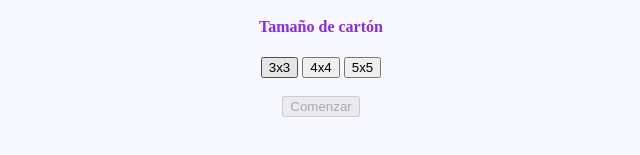
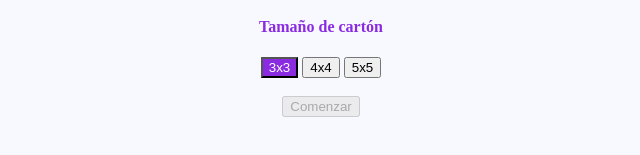
Before and after one commit to Luriannys/luriannys.github.io, a plain HTML site: page index.html in a window 1280 px wide. In both pictures the pointer is over the button "3x3". Shown: the part 167-322 px from the top of the page, 319-959 px from the left. Drawn offline with Linux system fonts and the light colour scheme.

Commit message:
Colores de prueba

```diff
--- a/style.css
+++ b/style.css
@@ -15,6 +15,12 @@ h1, h4 {
     text-align: center;
 }
 
+.sizes button:hover{
+    background-color: blueviolet;
+    color: white;
+    text-align: center;
+}
+
 .start {
     text-align: center;
 }
```
Also changed, not shown: 1 other file.
